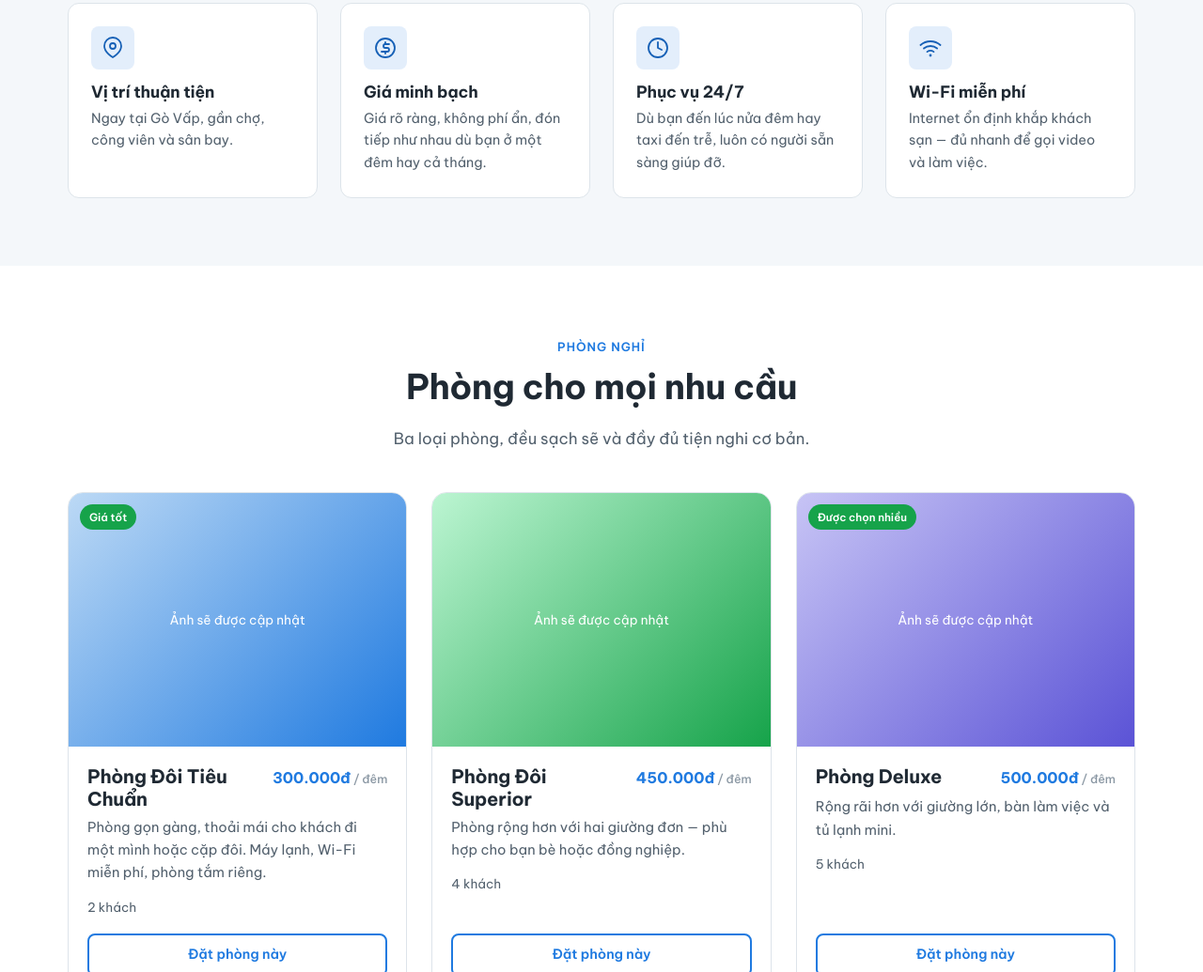
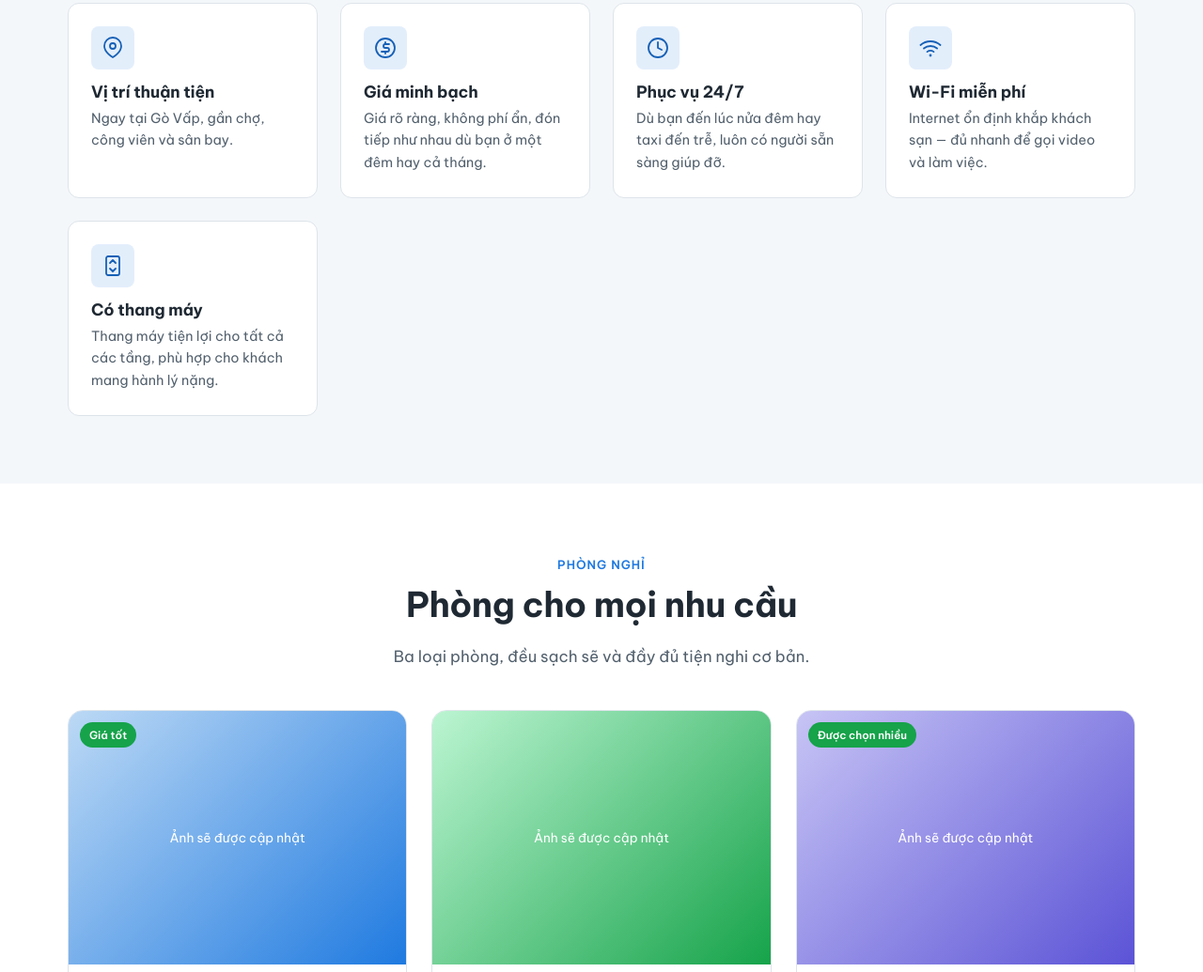
Before and after one commit to letrongnghia15/ksdainghia, a plain HTML site: page index.html in a window 1280 px wide. Shown: the part 1507-2542 px from the top of the page at 94% size. Drawn offline with Linux system fonts and the light colour scheme.

Commit message:
Add elevator feature to home page
Co-Authored-By: Claude Sonnet 4.6 <noreply@anthropic.com>

```diff
--- a/index.html
+++ b/index.html
@@ -154,6 +154,11 @@
           <h3 data-i18n="why.wifi">Wi-Fi miễn phí</h3>
           <p data-i18n="why.wifiP">Internet ổn định khắp khách sạn — đủ nhanh để gọi video và làm việc.</p>
         </div>
+        <div class="feature reveal">
+          <div class="feature__icon" aria-hidden="true"><svg viewBox="0 0 24 24" fill="none" stroke="currentColor" stroke-width="1.8" stroke-linecap="round" stroke-linejoin="round"><rect x="5" y="2" width="14" height="20" rx="2"/><path d="M9 9l3-3 3 3"/><path d="M9 15l3 3 3-3"/></svg></div>
+          <h3 data-i18n="why.elevator">Có thang máy</h3>
+          <p data-i18n="why.elevatorP">Thang máy tiện lợi cho tất cả các tầng, phù hợp cho khách mang hành lý nặng.</p>
+        </div>
       </div>
     </div>
   </section>
--- a/js/i18n.js
+++ b/js/i18n.js
@@ -85,6 +85,8 @@
     'why.serviceP':    { vi: 'Dù bạn đến lúc nửa đêm hay taxi đến trễ, luôn có người sẵn sàng giúp đỡ.', en: 'Whether you arrive at midnight or your taxi runs late, someone is always there to help.' },
     'why.wifi':        { vi: 'Wi-Fi miễn phí', en: 'Free Wi-Fi' },
     'why.wifiP':       { vi: 'Internet ổn định khắp khách sạn — đủ nhanh để gọi video và làm việc.', en: 'Reliable internet throughout — fast enough for video calls and work.' },
+    'why.elevator':    { vi: 'Có thang máy', en: 'Elevator' },
+    'why.elevatorP':   { vi: 'Thang máy tiện lợi cho tất cả các tầng, phù hợp cho khách mang hành lý nặng.', en: 'Convenient elevator to all floors — great if you are travelling with heavy luggage.' },
 
     // ---- Featured rooms (home) ----
     'rooms.eyebrow':   { vi: 'Phòng nghỉ', en: 'Our Rooms' },
```
